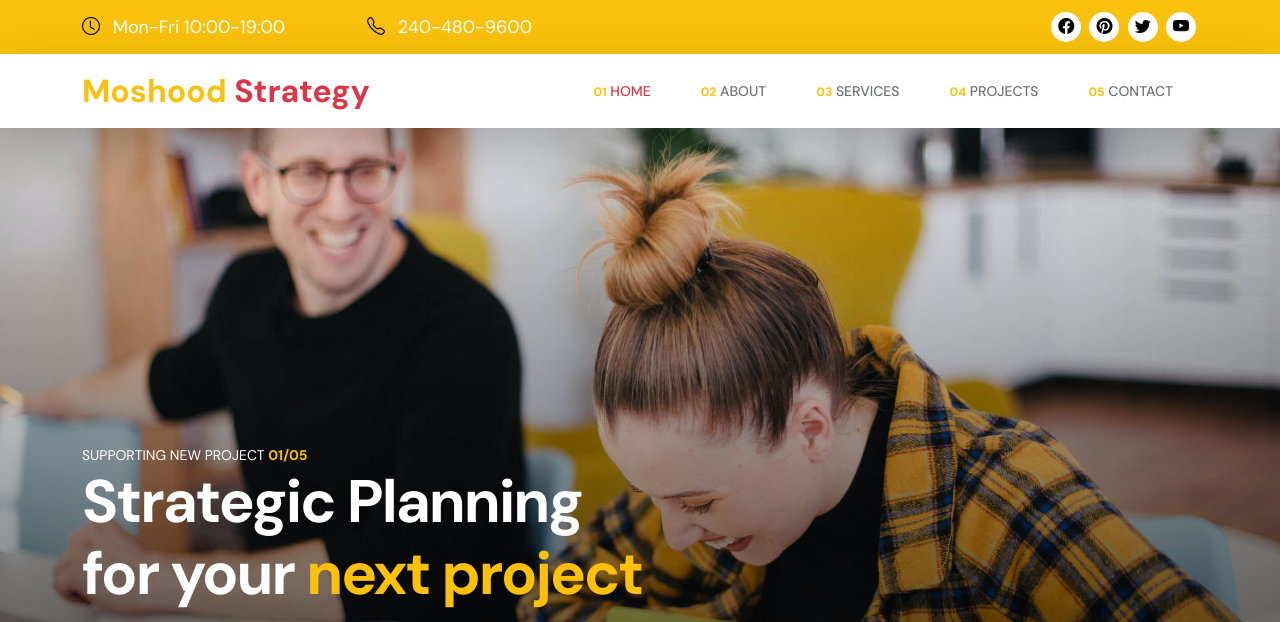
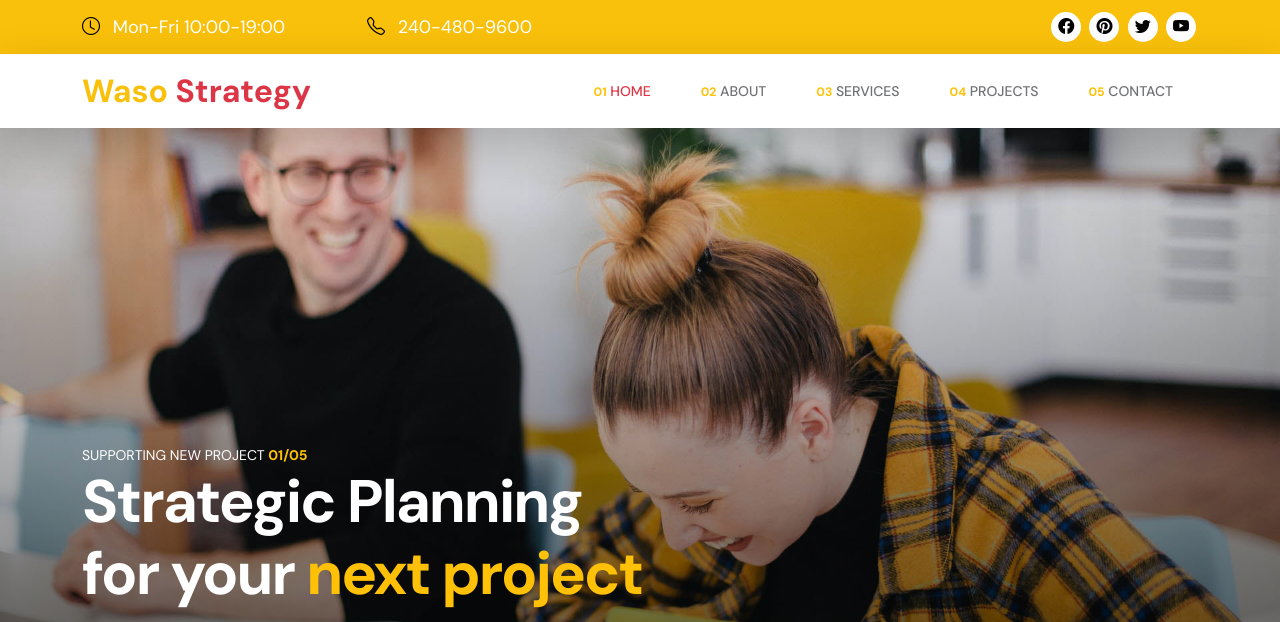
Before and after one commit to Moshud-lanre/marketpeak_ecormmerce, a plain HTML site: page 2130_waso_strategy/index.html in a window 1280 px wide. Shown: the top 622 px of the page. Drawn offline with Linux system fonts and the light colour scheme.

Commit message:
Update title

```diff
--- a/2130_waso_strategy/index.html
+++ b/2130_waso_strategy/index.html
@@ -7,7 +7,7 @@
         <meta name="description" content="">
         <meta name="author" content="Tooplate">
 
-        <title>Moshood Strategy - Bootstrap 5 HTML Template</title>
+        <title>Waso Strategy - Bootstrap 5 HTML Template</title>
 
         <!-- CSS FILES -->
         <link rel="preconnect" href="https://fonts.googleapis.com">
@@ -77,7 +77,7 @@ Free Bootstrap 5 HTML Template
         <nav class="navbar navbar-expand-lg bg-white shadow-lg">
             <div class="container">
 
-                <a href="#" class="navbar-brand">Moshood <span class="text-danger">Strategy</span></a>
+                <a href="#" class="navbar-brand">Waso <span class="text-danger">Strategy</span></a>
 
                 <button class="navbar-toggler" type="button" data-bs-toggle="collapse" data-bs-target="#navbarNav" aria-controls="navbarNav" aria-expanded="false" aria-label="Toggle navigation">
                     <span class="navbar-toggler-icon"></span>
```
